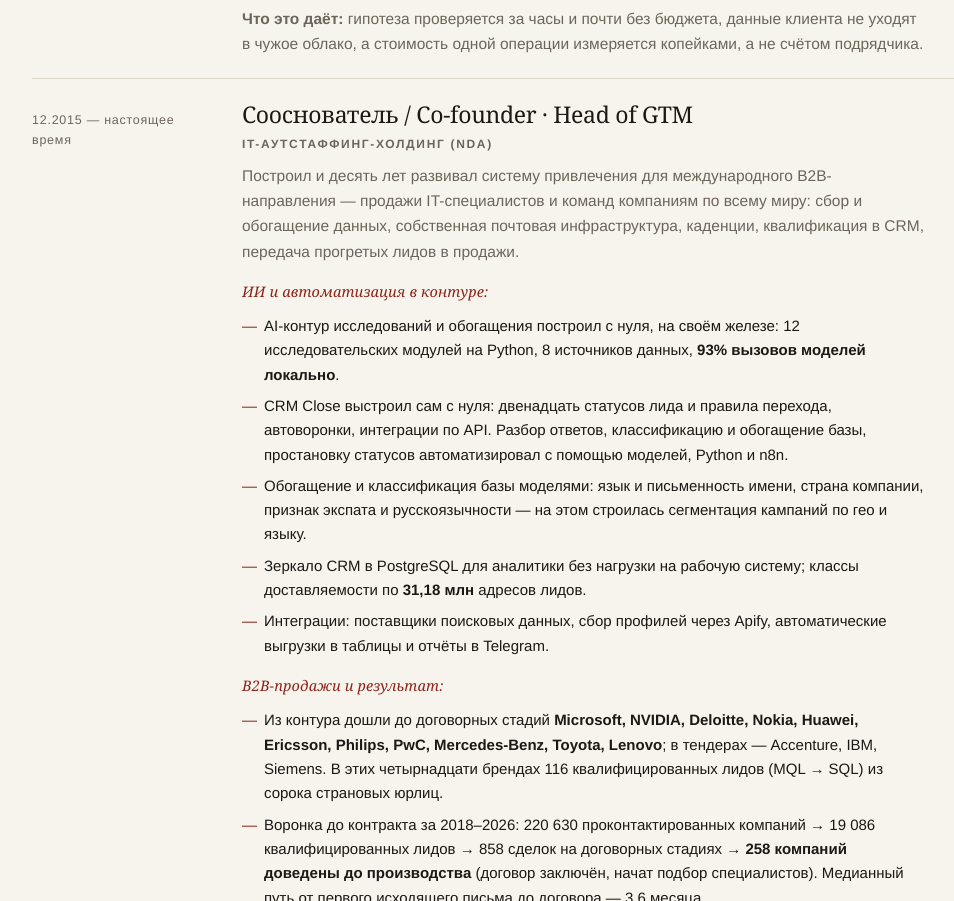
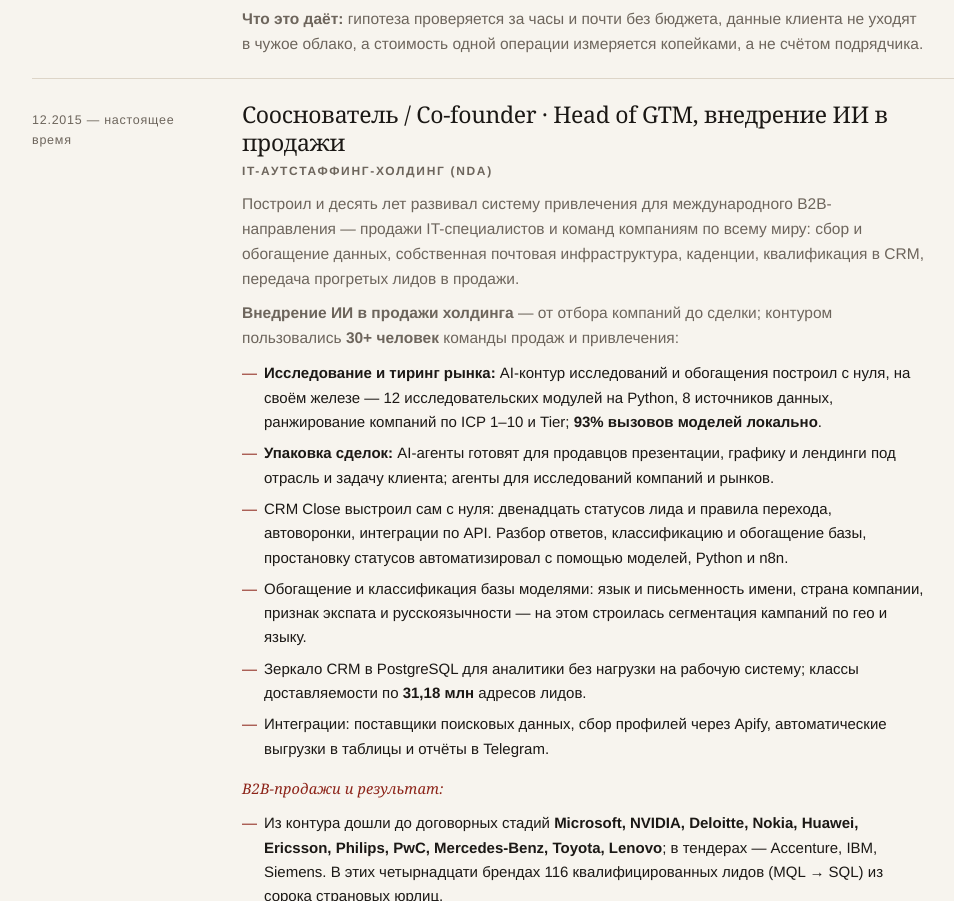
Before and after one commit to leadskud/cv, a plain HTML site: page ai/index.html in a window 1280 px wide. Shown: the part 2560-3461 px from the top of the page, without its empty margins (142-1096 px from the left). Drawn offline with Linux system fonts and the light colour scheme.

Commit message:
CV /ai/ /en/: внедрение ИИ в продажи холдинга — 30+ пользователей, тиринг, упаковка сделок (подтверждено владельцем 16.11)

```diff
--- a/ai/index.html
+++ b/ai/index.html
@@ -241,12 +241,13 @@ nav.top a.me{color:var(--ink);font-weight:700}
   <div class="job" id="job1">
     <div class="dates">12.2015 — настоящее время</div>
     <div class="jbody">
-      <h3>Сооснователь / Co-founder · Head of GTM</h3>
+      <h3>Сооснователь / Co-founder · Head of GTM, внедрение ИИ в продажи</h3>
       <div class="org">IT-аутстаффинг-холдинг (NDA)</div>
       <p>Построил и десять лет развивал систему привлечения для международного B2B-направления — продажи IT-специалистов и команд компаниям по всему миру: сбор и обогащение данных, собственная почтовая инфраструктура, каденции, квалификация в CRM, передача прогретых лидов в продажи.</p>
-      <div class="sub"><b>ИИ и автоматизация в контуре:</b></div>
+      <p><b>Внедрение ИИ в продажи холдинга</b> — от отбора компаний до сделки; контуром пользовались <b>30+ человек</b> команды продаж и привлечения:</p>
       <ul>
-        <li>AI-контур исследований и обогащения построил с нуля, на своём железе: 12 исследовательских модулей на Python, 8 источников данных, <b>93% вызовов моделей локально</b>.</li>
+        <li><b>Исследование и тиринг рынка:</b> AI-контур исследований и обогащения построил с нуля, на своём железе — 12 исследовательских модулей на Python, 8 источников данных, ранжирование компаний по ICP 1–10 и Tier; <b>93% вызовов моделей локально</b>.</li>
+        <li><b>Упаковка сделок:</b> AI-агенты готовят для продавцов презентации, графику и лендинги под отрасль и задачу клиента; агенты для исследований компаний и рынков.</li>
         <li>CRM Close выстроил сам с нуля: двенадцать статусов лида и правила перехода, автоворонки, интеграции по API. Разбор ответов, классификацию и обогащение базы, простановку статусов автоматизировал с помощью моделей, Python и n8n.</li>
         <li>Обогащение и классификация базы моделями: язык и письменность имени, страна компании, признак экспата и русскоязычности — на этом строилась сегментация кампаний по гео и языку.</li>
         <li>Зеркало CRM в PostgreSQL для аналитики без нагрузки на рабочую систему; классы доставляемости по <b>31,18 млн</b> адресов лидов.</li>
```
Also changed, not shown: en/index.html (+4 -3 lines), 2 other files.
